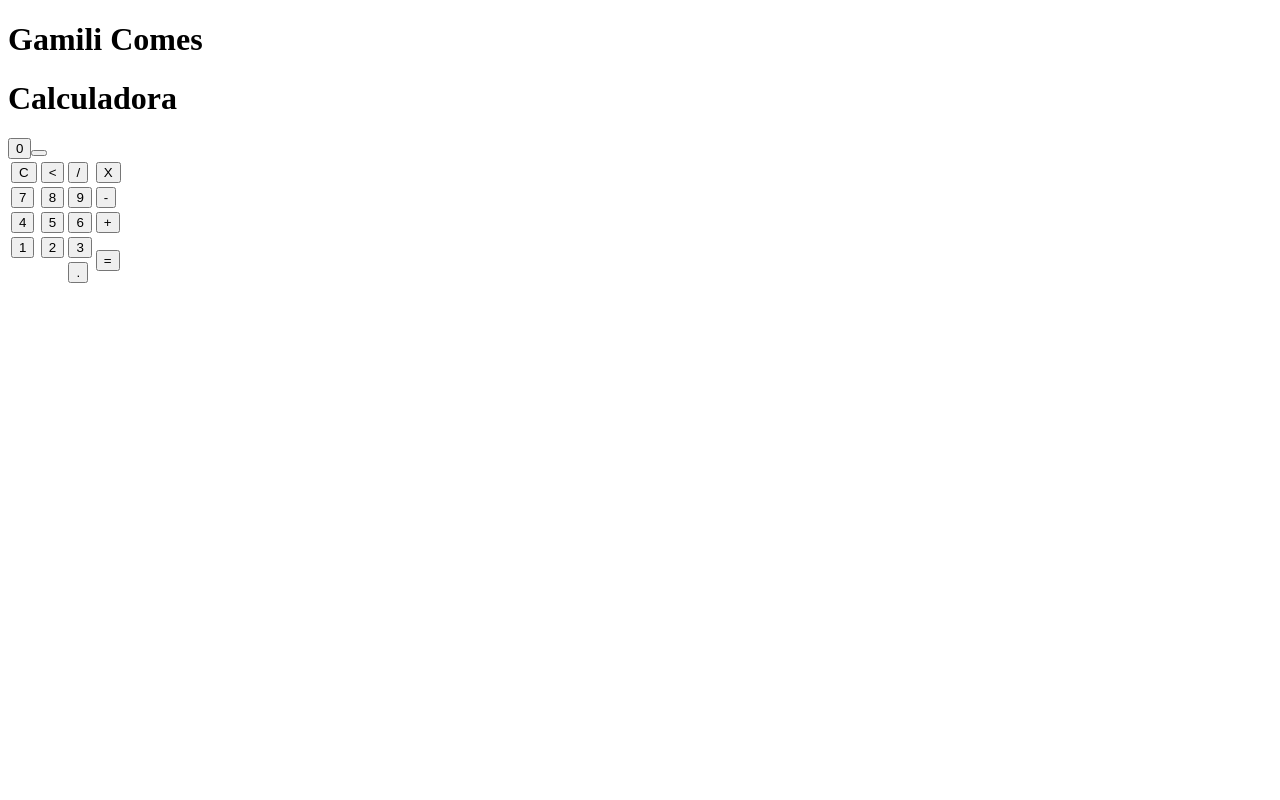
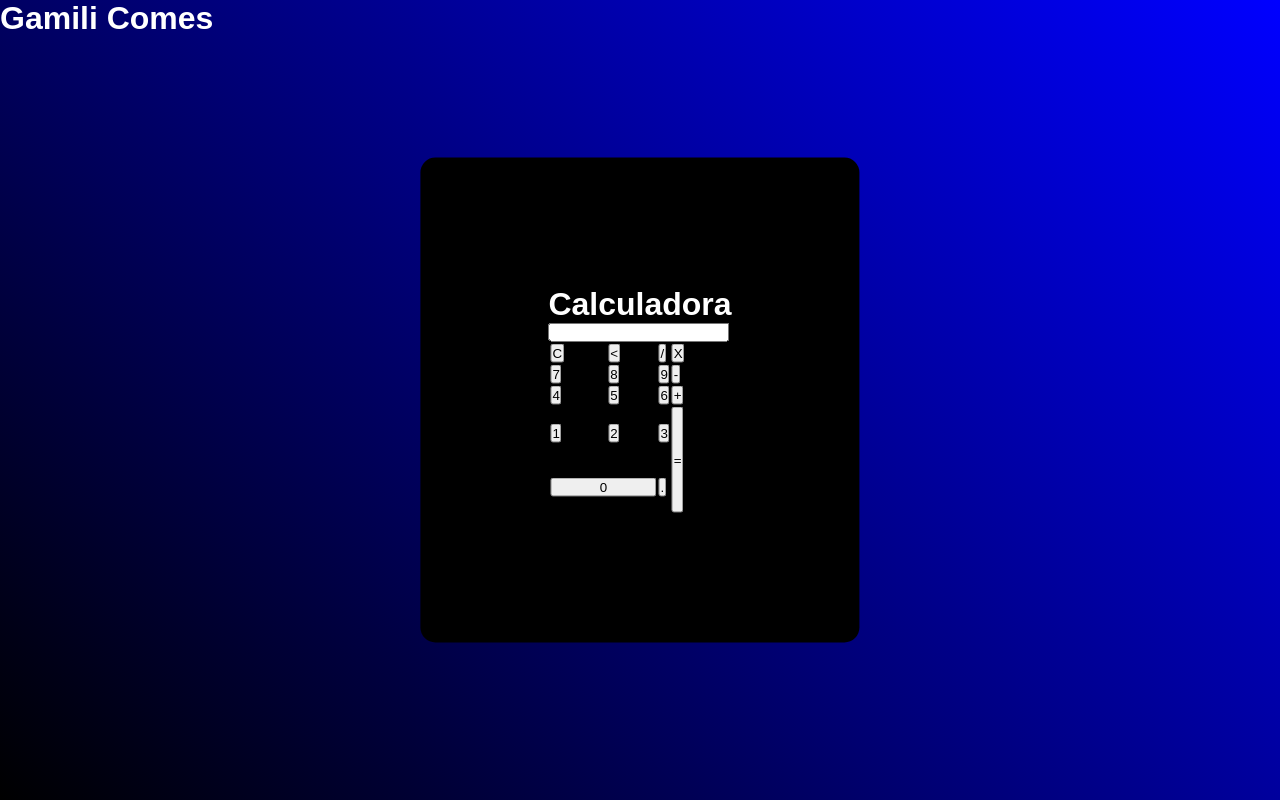
Before and after one commit to camiligomes/CURSOS-java-script, a plain HTML site: page CALCULADORA/HTML/calculadora.html in a window 1280 px wide. Drawn offline with Linux system fonts and the light colour scheme.

Commit message:
Update calculadora.html

```diff
--- a/CALCULADORA/HTML/calculadora.html
+++ b/CALCULADORA/HTML/calculadora.html
@@ -4,51 +4,49 @@
     <meta charset="UTF-8">
     <meta name="viewport" content="width=device-width, initial-scale=1.0">
     <title>Calculadora</title>
+    <link rel="stylesheet" href="/CSS/styles.css">
+
 </head>
 <body>
     <div class="fundo">
-        <h1>Gamili Comes</h1>
+        <h1 class="eitabicho">Gamili Comes</h1>
         <div class="calculadora">
             <h1>Calculadora</h1>
-        </div>
 
-        <p id="resultado"></p>
+
+        <p id="resultado"><input class="total"></p>
         <table>
             <tr>
-                <td><button>C</button></td>
-                <td><button><</button></td>
-                <td><button>/</button></td>
-                <td><button>X</button></td>
+                <td><button class="botao" onclick="clean()">C</button></td>
+                <td><button class="botao" onclick="back()"><</button></td>
+                <td><button class="botao" onclick="insert('/')">/</button></td>
+                <td><button class="botao" onclick="insert('*')">X</button></td>
             </tr>
-
             <tr>
-                <td><button>7</button></td>
-                <td><button>8</button></td>
-                <td><button>9</button></td>
-                <td><button>-</button></td>
+                <td><button class="botao" onclick="insert('7')">7</button></td>
+                <td><button class="botao" onclick="insert('8')">8</button></td>
+                <td><button class="botao" onclick="insert('9')">9</button></td>
+                <td><button class="botao" onclick="insert('-')">-</button></td>
             </tr>
-
             <tr>
-                <td><button>4</button></td>
-                <td><button>5</button></td>
-                <td><button>6</button></td>
-                <td><button>+</button></td>
+                <td><button class="botao" onclick="insert('4')">4</button></td>
+                <td><button class="botao" onclick="insert('5')">5</button></td>
+                <td><button class="botao" onclick="insert('6')">6</button></td>
+                <td><button class="botao" onclick="insert('+')">+</button></td>
             </tr>
-
             <tr>
-                <td><button>1</button></td>
-                <td><button>2</button></td>
-                <td><button>3</button></td>
-                <td rowspan="2"><button>=</button></td>
+                <td><button class="botao" onclick="insert('1')">1</button></td>
+                <td><button class="botao" onclick="insert('2')">2</button></td>
+                <td><button class="botao" onclick="insert('3')">3</button></td>
+                <td rowspan="2"><button class="botao" style="height: 106px;" onclick="calcular()">=</button></td>
             </tr>
-
             <tr>
-                <td colspan="2"></td><button>0<button></td>
-                <td><button>.</button></td>
+                <td colspan="2"><button class="botao" style="width: 106px;" onclick="insert('0')">0</button></td>
+                <td><button class="botao" onclick="insert('.')">.</button></td>
             </tr>
 
         </table>
-
+    </div>
     </div>
 </body>
 </html>
```
